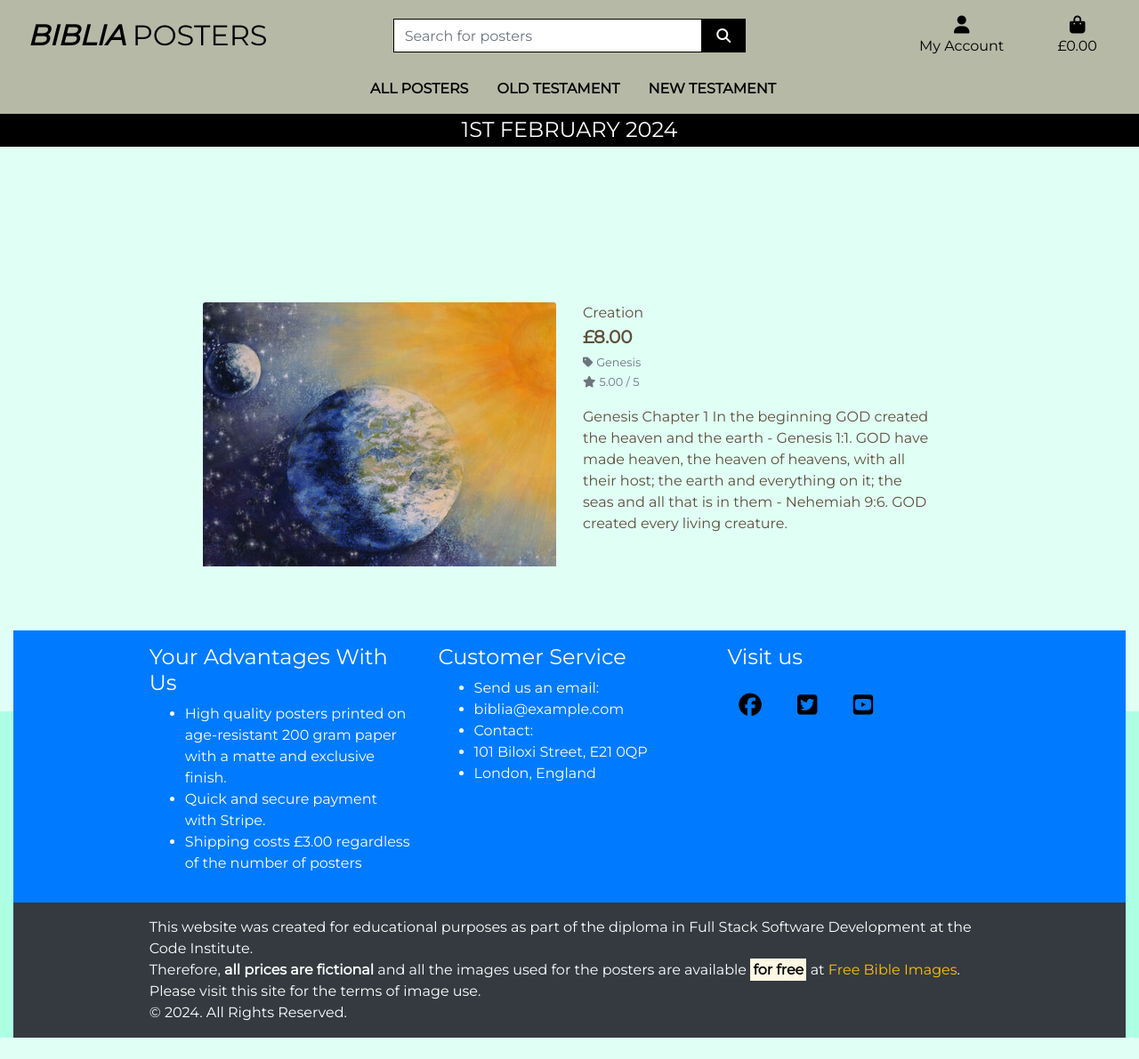
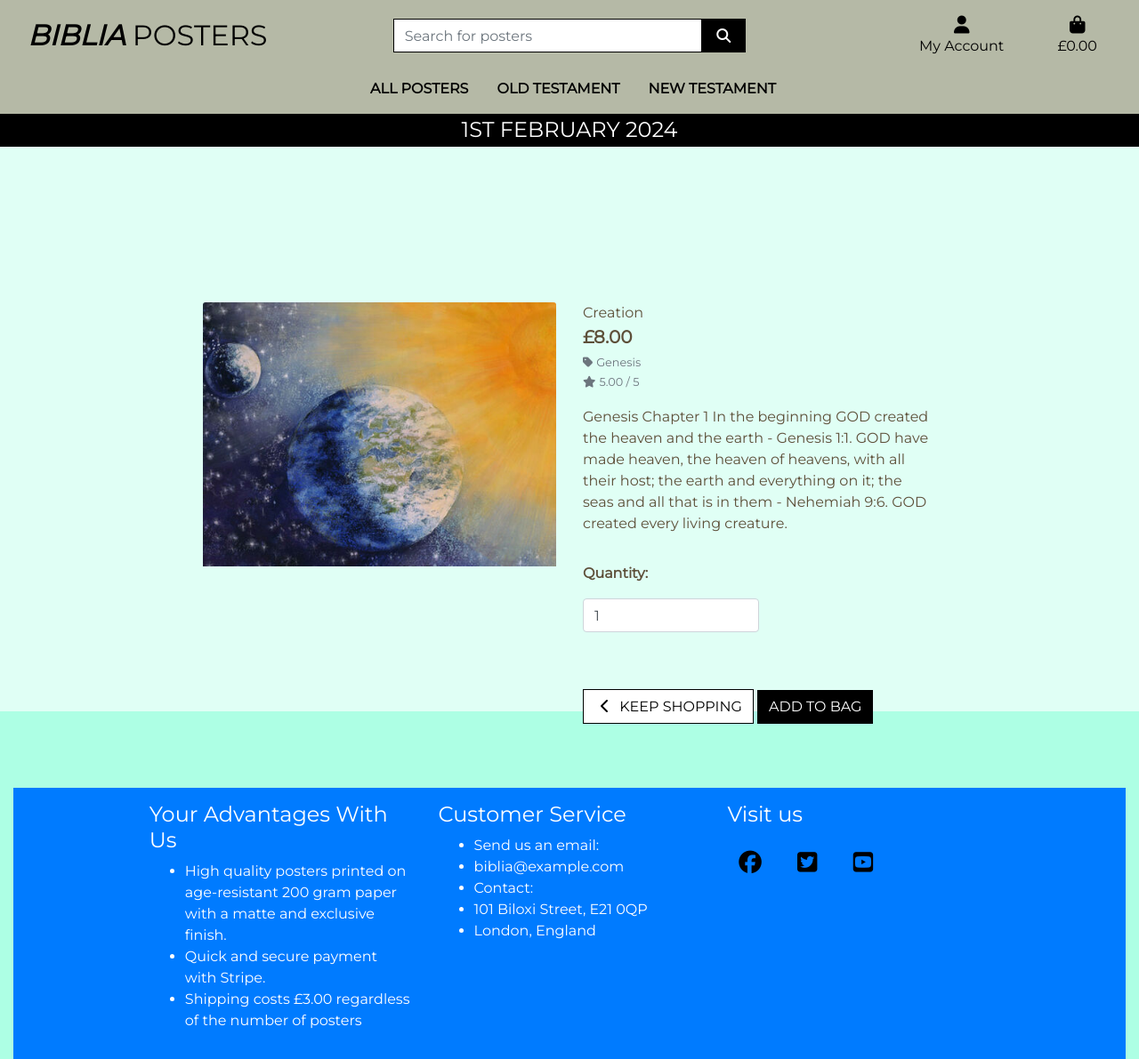
Before and after one commit to DelroyGayle/Biblia-Posters-PP5, a Django app: page /posters/1 in a window 1280 px wide. Shown: the top 1191 px of the page at 89% size. Before the commit the page ends 1167 px from the top, so only its background shows below. Run offline with Django 3.2, Linux system fonts and the light colour scheme; data comes from the database, SQL or seed files in the repository; some libraries are stand-ins or nearby versions.

Commit message:
Implement 'add to bag' functionality

```diff
--- a/bag/urls.py
+++ b/bag/urls.py
@@ -2,5 +2,6 @@ from django.urls import path
 from . import views
 
 urlpatterns = [
-    path('', views.view_bag, name='view_bag')
+    path('', views.view_bag, name='view_bag'),
+    path('add/<item_id>/', views.add_to_bag, name='add_to_bag'),
 ]
--- a/posters/templates/posters/poster_details.html
+++ b/posters/templates/posters/poster_details.html
@@ -43,6 +43,31 @@
                         <small class="text-muted">No Rating</small>
                     {% endif %}
                     <p class="mt-3">{{ poster.description }}</p>
+                    <form class="form" action="{% url 'add_to_bag' poster.id %}" method="POST">
+                        {% csrf_token %}
+                        <div class="form-row">
+                            <div class="col-12">
+                                <p class="mt-3"><strong>Quantity:</strong></p>
+                                <div class="form-group w-50">
+                                    <div class="input-group">
+                                        <input class="form-control qty_input" type="number" name="quantity"
+                                                value="1" min="1" max="99"
+                                                data-item_id="{{ poster.id }}" id="id_qty_{{ poster.id }}">
+                                    </div>
+                                </div>
+                            </div>
+                            <div class="col-12">
+                                <a href="{% url 'posters' %}" class="btn btn-outline-black rounded-0 mt-5">
+                                    <span class="icon">
+                                        <i class="fas fa-chevron-left"></i>
+                                    </span>
+                                    <span class="text-uppercase">Keep Shopping</span>
+                                </a>
+                                <input type="submit" class="btn btn-black rounded-0 text-uppercase mt-5" value="Add to Bag">
+                            </div>
+                            <input type="hidden" name="redirect_url" value="{{ request.path }}">
+                        </div>
+                    </form>
                 </div>
             </div>
         </div>
--- a/static/css/base.css
+++ b/static/css/base.css
@@ -225,6 +225,19 @@ body {
 .btn-black {
     background: black;
     color: white;
+}
+
+.btn-outline-black {
+    background: white;
+    color: black !important; /* use important to override link colors for <a> elements */
+    border: 1px solid black;
+}
+
+.btn-outline-black:hover,
+.btn-outline-black:active,
+.btn-outline-black:focus {
+    background: black;
+    color: white !important;
 }
 
 .shop-now-button:hover,
```
Also changed, not shown: bag/views.py (+25 -1 lines), home/urls.py (line endings or trailing spaces).
